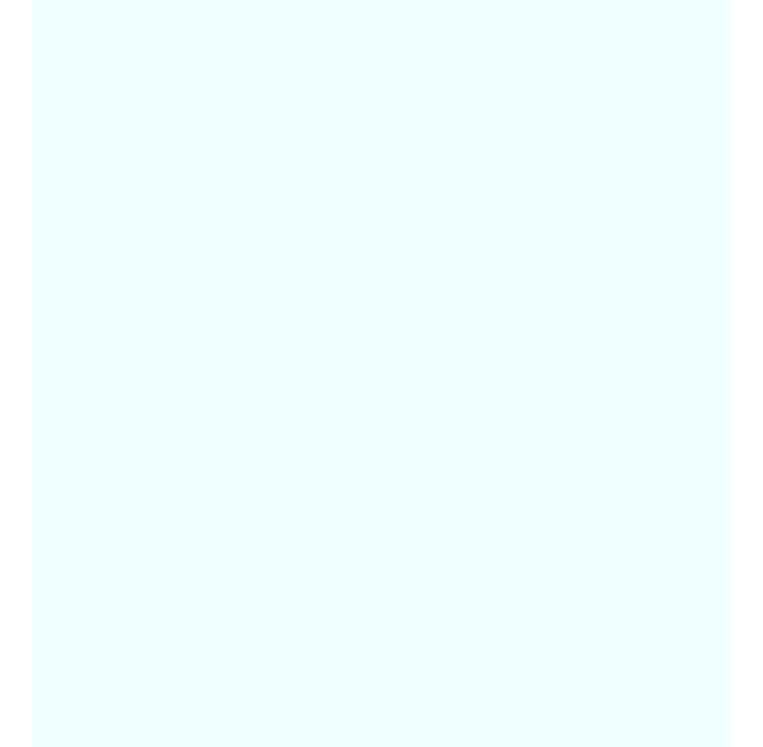
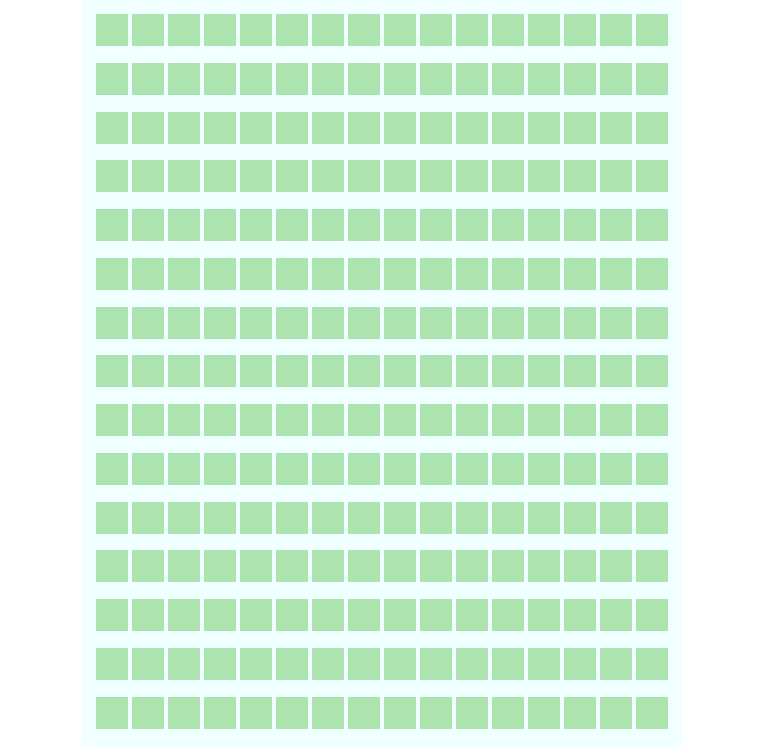
Before and after one commit to Duubemmm/Etch-a-Sketch, a plain HTML site: page index.html in a window 1280 px wide. Shown: the part 121-868 px from the top of the page, without its empty margins (258-1021 px from the left). Drawn offline with Linux system fonts and the light colour scheme.

Commit message:
style: square-divs wrap to the parent container
Adds `flex-wrap: wrap` to the div container to ensure
the squares align properly.

```diff
--- a/main.js
+++ b/main.js
@@ -16,4 +16,4 @@ for(let i = 0; i < numberOfGrid; i++){
     containerDiv.appendChild(div)
 }
 }
-gridSquares(16);
+gridSquares(256);
--- a/styles.css
+++ b/styles.css
@@ -12,11 +12,14 @@ h1{
 
 #container-div{
     background-color: azure;
-     width: 700px;
-     height: 100vh;
+    width: 600px;
+    height: 100vh;
     display: flex;
     justify-content: center;
+    align-items: center;
     margin: auto;
+    flex-wrap: wrap;
+    padding: 10px;
 }
 
 .button-div{
```
